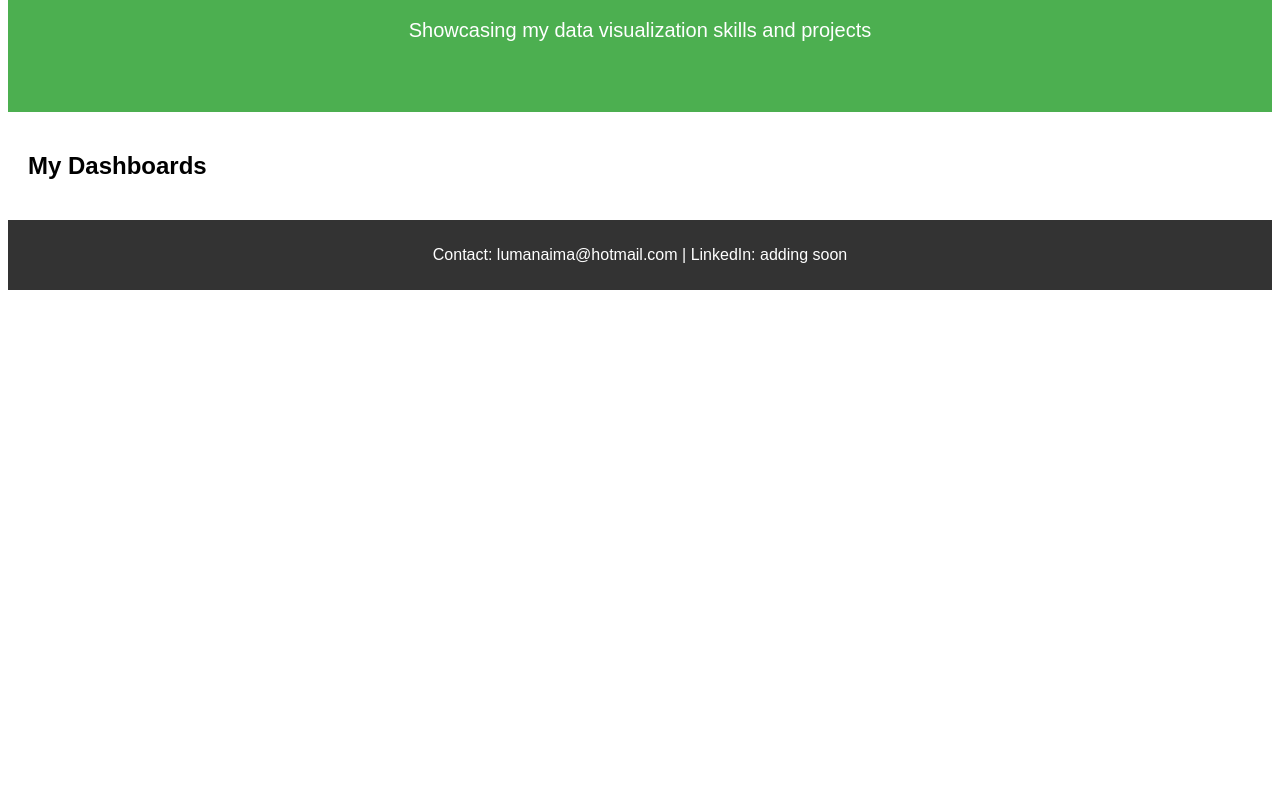
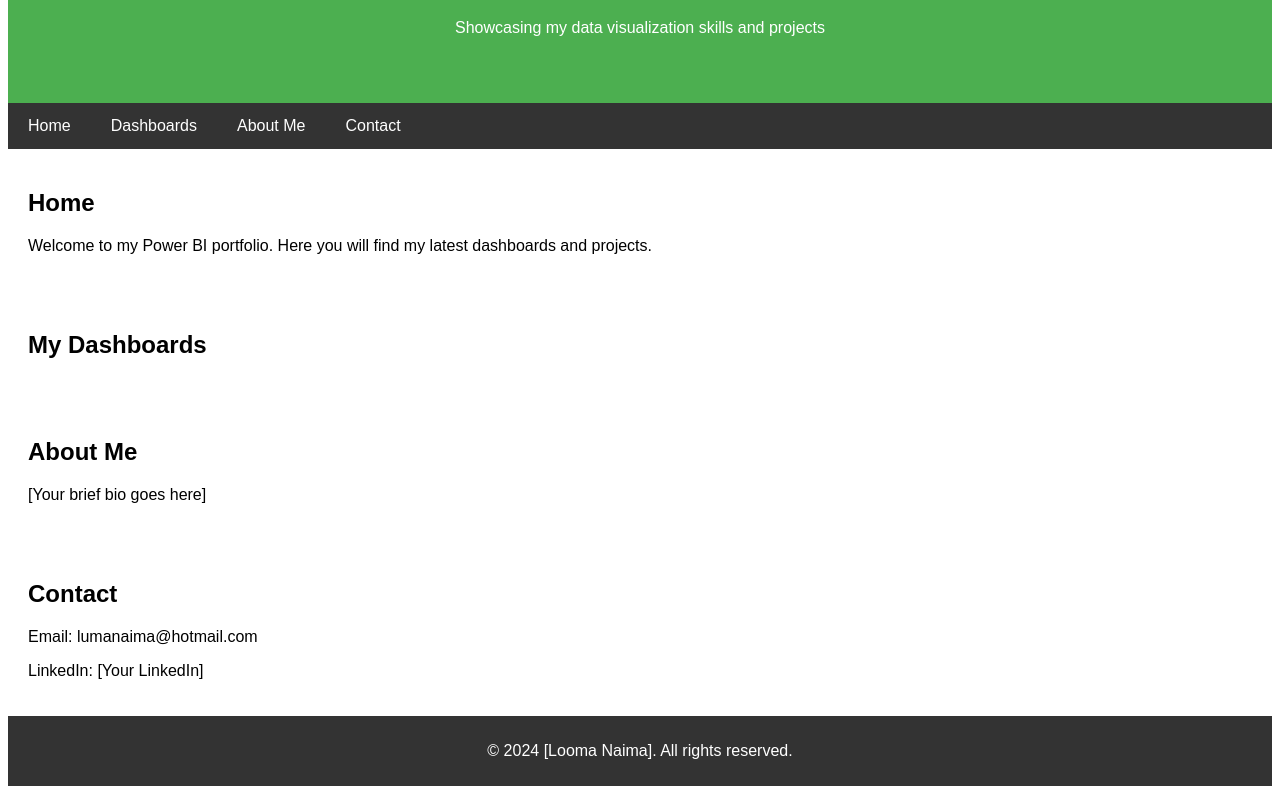
Before and after one commit to luma-naima/dashboard-portfolio, a plain HTML site: page index.html in a window 1280 px wide. Shown: the part 119-913 px from the top of the page. Before the commit the page ends 800 px from the top, so only its background shows below. Drawn offline with Linux system fonts and the light colour scheme.

Commit message:
menu added

```diff
--- a/index.html
+++ b/index.html
@@ -11,18 +11,39 @@
         <link rel="stylesheet" href="styles.css"> <!-- Optional: Link to a CSS file for styling -->
     </head>
     <body>
-        <header style="background-color: #4CAF50; color: white; text-align: center; padding: 50px 0;">
+        <header>
             <h1>Welcome to My Power BI Portfolio</h1>
-            <p style="font-size: 20px;">Showcasing my data visualization skills and projects</p>
+            <p>Showcasing my data visualization skills and projects</p>
         </header>
-        <section>
+        <nav>
+            <a href="#home">Home</a>
+            <a href="#dashboards">Dashboards</a>
+            <a href="#about">About Me</a>
+            <a href="#contact">Contact</a>
+        </nav>
+        <section id="home">
+            <h2>Home</h2>
+            <p>Welcome to my Power BI portfolio. Here you will find my latest dashboards and projects.</p>
+        </section>
+        <section id="dashboards">
             <h2>My Dashboards</h2>
             <div class="dashboard">
                 <!-- Embed your Power BI dashboards here -->
-             <!--   <iframe width="800" height="600" src="YOUR_EMBED_URL_HERE" frameborder="0" allowFullScreen="true"></iframe> --> </div>
+         <!--       <iframe width="800" height="600" src="YOUR_EMBED_URL_HERE" frameborder="0" allowFullScreen="true"></iframe> -->
+            </div>
+        </section>
+        <section id="about">
+            <h2>About Me</h2>
+            <p>[Your brief bio goes here]</p>
+        </section>
+        <section id="contact">
+            <h2>Contact</h2>
+            <p>Email: lumanaima@hotmail.com</p>
+            <p>LinkedIn: [Your LinkedIn]</p>
         </section>
         <footer>
-            <p>Contact: lumanaima@hotmail.com | LinkedIn: adding soon</p>
+            <p>&copy; 2024 [Looma Naima]. All rights reserved.</p>
         </footer>
+
     </body>
     </html>
```
